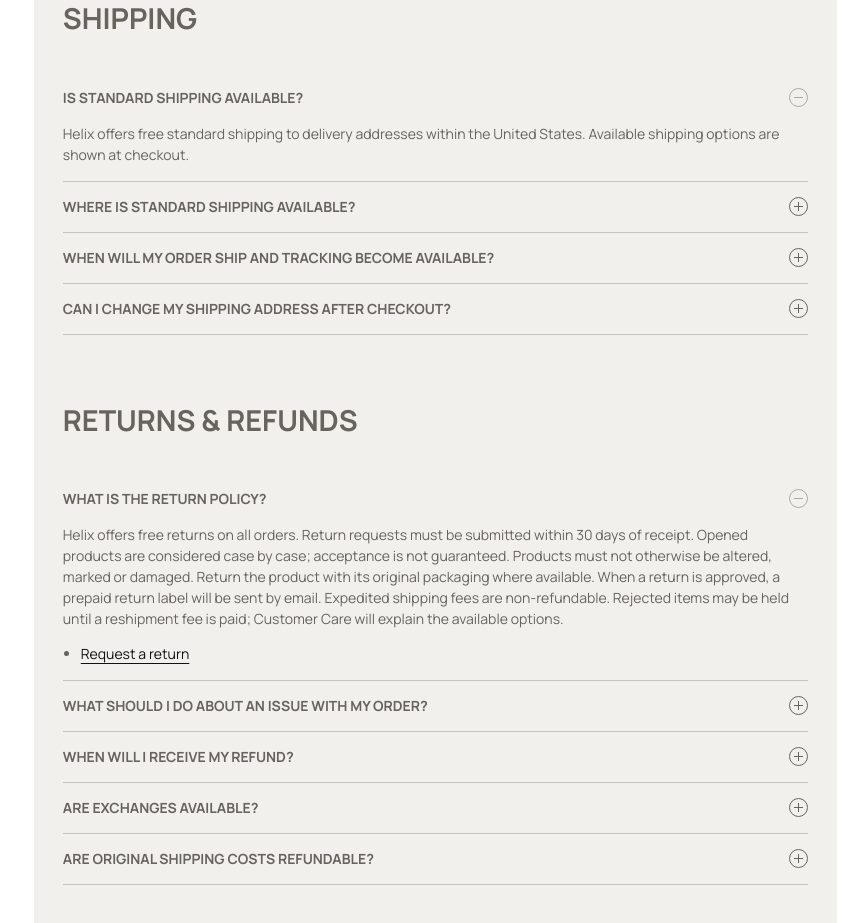
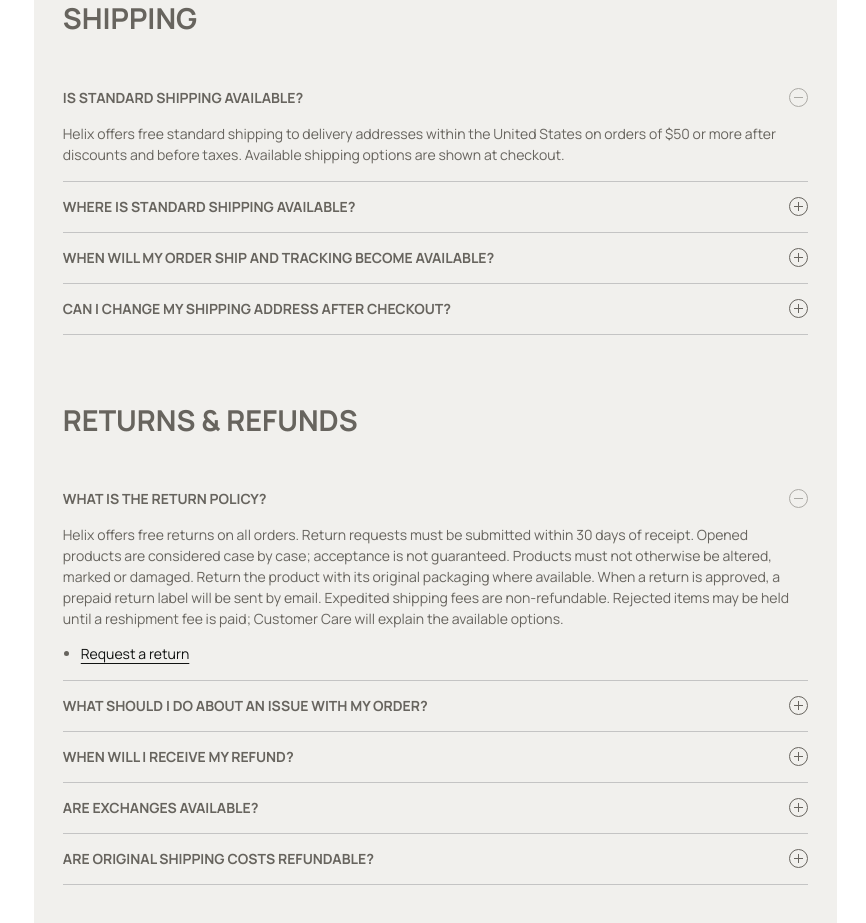
Before and after one commit to brandon-y-lee/helix, a Next.js app: page /faq in a window 1280 px wide. Shown: the part 2260-3183 px from the top of the page, without its empty margins (414-1280 px from the left). Built offline with nearby package versions, Linux system fonts and the light colour scheme; no server answers.

Commit message:
Qualify shipping promises with the retained threshold
Regeneration refreshes stale provenance for already merged contact, Website and privacy corrections without further runtime wording changes.

Refs #516

```diff
--- a/content/legal/terms.tsx
+++ b/content/legal/terms.tsx
@@ -103,7 +103,7 @@ export const termsOfService: PolicyDocument = {
 <h3 data-policy-gap="small">14.3 Legal Title.</h3>
 <p data-policy-gap="normal" data-policy-tone="muted">You will own the goods purchased, once we deliver them to you, at which point responsibility for your goods passes to you.</p>
 <h3 data-policy-gap="small">14.4 Shipping.</h3>
-<p data-policy-gap="normal" data-policy-tone="muted">Helix offers free standard shipping to delivery addresses within the United States. Available shipping options are shown at checkout. Most orders ship 5–7 business days after being placed. Processing time may vary depending on the items in your order and their source location.</p>
+<p data-policy-gap="normal" data-policy-tone="muted">Helix offers free standard shipping to delivery addresses within the United States on orders of $50 or more after discounts and before taxes. Available shipping options are shown at checkout. Most orders ship 5–7 business days after being placed. Processing time may vary depending on the items in your order and their source location.</p>
 <p data-policy-gap="normal" data-policy-tone="muted">Tracking information becomes available within 48 hours after a shipment is dispatched. Once tracking is available, Helix will send an email with a link to track the package. For orders fulfilled by international merchants, tracking may not update until the package reaches the United States. Tracking may occasionally be delayed or replaced. If additional information or action is required, Helix will contact you directly.</p>
 <p data-policy-gap="normal" data-policy-tone="muted">Further information is available in our <a href="/faq#shipping">Shipping Policy</a>.</p>
 <h4 data-policy-gap="compact">14.4.1 International fulfillment, duties and customs.</h4>
--- a/content/support/faq.ts
+++ b/content/support/faq.ts
@@ -142,13 +142,13 @@ export const faqCategories: FAQCategory[] = [
         id: "free-shipping",
         question: "Is standard shipping available?",
         answer:
-          "Helix offers free standard shipping to delivery addresses within the United States. Available shipping options are shown at checkout.",
+          "Helix offers free standard shipping to delivery addresses within the United States on orders of $50 or more after discounts and before taxes. Available shipping options are shown at checkout.",
       },
       {
         id: "shipping-destinations",
         question: "Where is standard shipping available?",
         answer:
-          "Free standard shipping is available to delivery addresses within the United States. Check the available shipping options at checkout.",
+          "Helix offers free standard shipping to delivery addresses within the United States on orders of $50 or more after discounts and before taxes. Check the available shipping options at checkout.",
       },
       {
         id: "shipping-timing",
@@ -202,7 +202,7 @@ export const faqCategories: FAQCategory[] = [
         id: "shipping-costs",
         question: "Are original shipping costs refundable?",
         answer:
-          "Helix offers free standard shipping to delivery addresses within the United States. Expedited shipping fees are non-refundable. See the Terms & Conditions or contact Customer Care about your order.",
+          "Helix offers free standard shipping to delivery addresses within the United States on orders of $50 or more after discounts and before taxes. Expedited shipping fees are non-refundable. See the Terms & Conditions or contact Customer Care about your order.",
         links: [
           { label: "Terms & Conditions", href: "/terms" },
           { label: "Customer Care", href: "/contact" },
--- a/scripts/legal/approved-factual-corrections.json
+++ b/scripts/legal/approved-factual-corrections.json
@@ -111,6 +111,11 @@
       "area": "payments",
       "find": "Refunds are processed through Square",
       "replace": "Refunds are processed through Stripe"
+    },
+    {
+      "area": "pricing",
+      "find": "Helix offers free standard shipping to delivery addresses within the United States.",
+      "replace": "Helix offers free standard shipping to delivery addresses within the United States on orders of $50 or more after discounts and before taxes."
     }
   ]
 }
```
Also changed, not shown: 3 other files (tests, documents, lock files or other folders).
